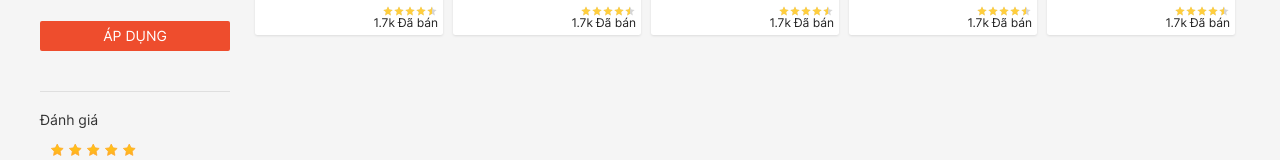
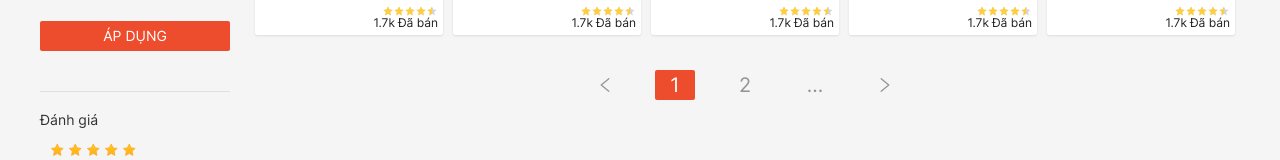
Before and after one commit to Rainymemoryy/Master-React, a React (Create React App) app in the folder shopee/: page / in a window 1280 px wide. Shown: the part 459-619 px from the top of the page. Built offline with nearby package versions, Linux system fonts and the light colour scheme.

Commit message:
Code UI Pagination

```diff
--- /dev/null
+++ b/shopee/src/components/Pagination/Pagination.jsx
@@ -0,0 +1,40 @@
+import React from 'react'
+import * as S from './pagination.style'
+
+export default function Pagination() {
+    return (
+        <div>
+            <S.Pagination>
+                <S.ButtonIcon>
+                    <svg
+                        enableBackground='new 0 0 11 11'
+                        viewBox='0 0 11 11'
+                        x={0}
+                        y={0}
+                        className='shopee-svg-icon icon-arrow-left'
+                    >
+                        <g>
+                            <path d='m8.5 11c-.1 0-.2 0-.3-.1l-6-5c-.1-.1-.2-.3-.2-.4s.1-.3.2-.4l6-5c .2-.2.5-.1.7.1s.1.5-.1.7l-5.5 4.6 5.5 4.6c.2.2.2.5.1.7-.1.1-.3.2-.4.2z' />
+                        </g>
+                    </svg>
+                </S.ButtonIcon>
+
+                <S.ButtonNoOutline className='active'>1</S.ButtonNoOutline>
+                <S.ButtonNoOutline>2</S.ButtonNoOutline>
+                <S.ButtonNoOutline>...</S.ButtonNoOutline>
+
+                <S.ButtonIcon>
+                    <svg
+                        enableBackground='new 0 0 11 11'
+                        viewBox='0 0 11 11'
+                        x={0}
+                        y={0}
+                        className='shopee-svg-icon icon-arrow-right'
+                    >
+                        <path d='m2.5 11c .1 0 .2 0 .3-.1l6-5c .1-.1.2-.3.2-.4s-.1-.3-.2-.4l-6-5c-.2-.2-.5-.1-.7.1s-.1.5.1.7l5.5 4.6-5.5 4.6c-.2.2-.2.5-.1.7.1.1.3.2.4.2z' />
+                    </svg>
+                </S.ButtonIcon>
+            </S.Pagination>
+        </div>
+    )
+}
--- /dev/null
+++ b/shopee/src/components/Pagination/pagination.style.js
@@ -0,0 +1,35 @@
+import styled from 'styled-components'
+
+export const Pagination = styled.div`
+    display: flex;
+    justify-content: center;
+    align-items: center;
+    margin: 3rem auto 4rem;
+`
+const ButtonPaginate = styled.button`
+    color: rgba(0, 0, 0, 0.4);
+    min-width: 4rem;
+    height: 3rem;
+    margin: 0 1.5rem;
+    border: none;
+    background-color: transparent;
+    font-size: 2rem;
+    border-radius: 2px;
+`
+export const ButtonIcon = styled(ButtonPaginate)`
+    svg {
+        width: 1.4rem;
+        height: 1.4rem;
+        fill: currentColor;
+    }
+`
+export const ButtonNoOutline = styled(ButtonPaginate)`
+    &.active {
+        color: #fff;
+        background: #ee4d2d;
+        transition: background 0.2s ease;
+        &:hover {
+            background: #f05d40;
+        }
+    }
+`
--- a/shopee/src/components/SearchItemResult/SearchItemResult.jsx
+++ b/shopee/src/components/SearchItemResult/SearchItemResult.jsx
@@ -1,4 +1,5 @@
 import React from 'react'
+import Pagination from '../Pagination/Pagination'
 import ProductItem from '../ProductItem/ProductItem'
 import * as S from './searchItemResult.style'
 
@@ -54,6 +55,8 @@
                 <ProductItem />
                 <ProductItem />
             </S.ProductList>
+
+            <Pagination />
         </div>
     )
 }
```
